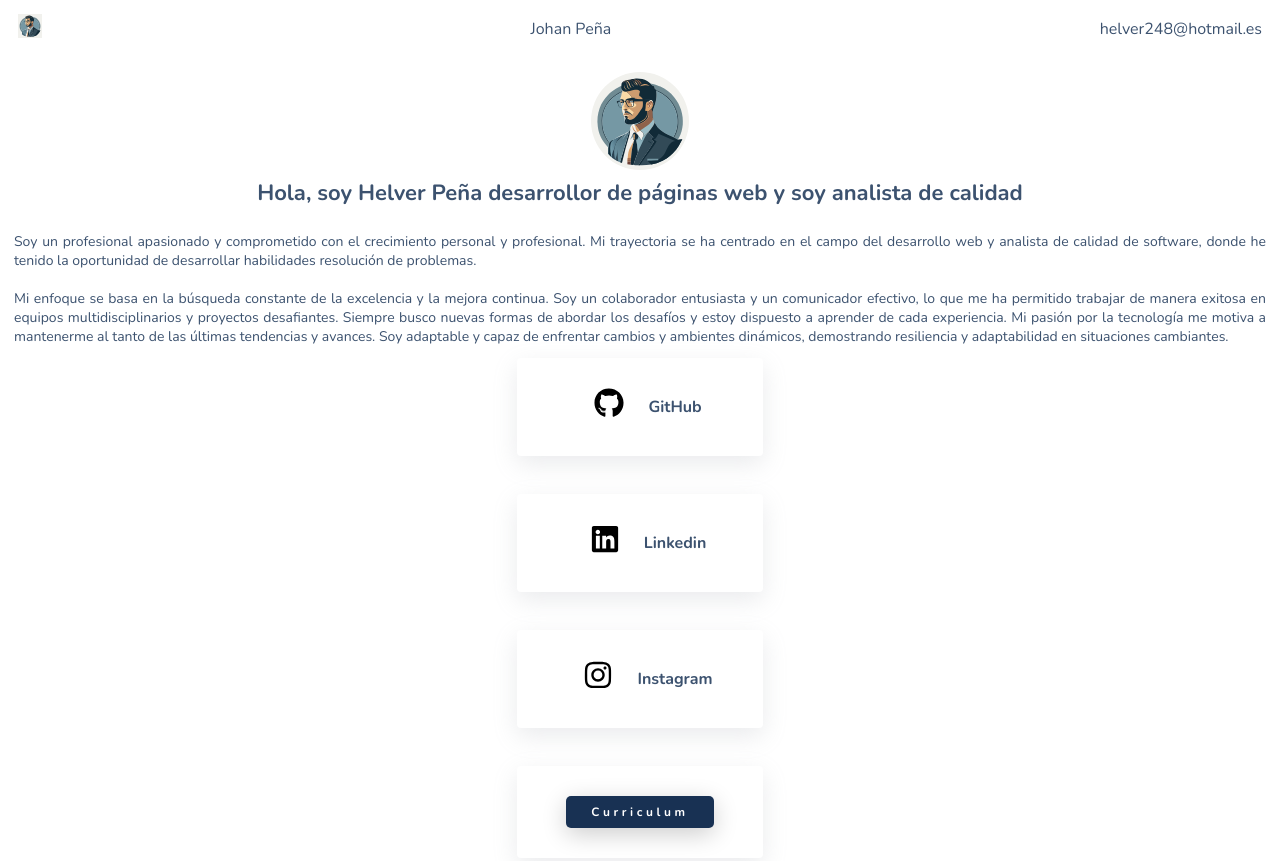
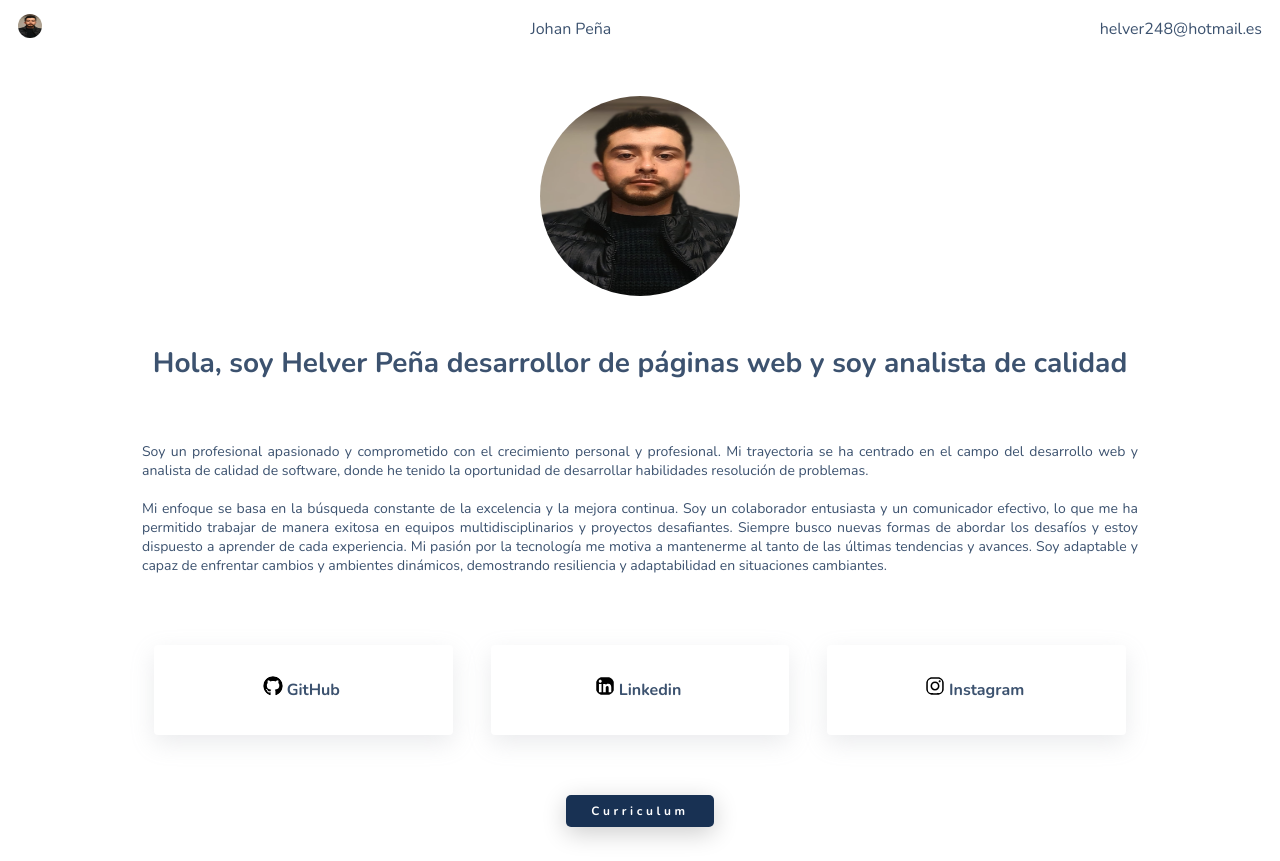
Before and after one commit to jhpenag95/porta, a plain HTML site: page index.html in a window 1280 px wide. Shown: the top 861 px of the page. Drawn offline with nearby package versions, Linux system fonts and the light colour scheme.

Commit message:
portafolio

```diff
--- a/index.html
+++ b/index.html
@@ -14,13 +14,14 @@
     <!--my styles-->
     <link rel="stylesheet" href="style/reset.css">
     <link rel="stylesheet" href="style/nav/nav.css">
-    <link rel="stylesheet" href="style/Descripcion/descripción.css">
+    <link rel="stylesheet" href="style/Descripcion/descripcion.css">
     <link rel="stylesheet" href="style/contentMy/contentMy.css">
     <link rel="stylesheet" href="style/contentSkylls/contentSkylls.css">
     <link rel="stylesheet" href="style/contentHobies/contentHobies.css">
     <link rel="stylesheet" href="style/contentSchool/contentSchool.css">
     <link rel="stylesheet" href="style/experience/experience.css">
     <link rel="stylesheet" href="style/contentContact/contentContact.css">
+    <link rel="stylesheet" href="style/mediaQuery.css">
     <link rel="stylesheet" href="style/footer/footer.css">
 
 </head>
@@ -29,7 +30,7 @@
     <header>
         <div class="contentMenu">
             <div class="contentMenu-icon">
-                <img src="assets/images/logoPortafolio.svg" alt="icono portafolio">
+                <img src="assets/images/imagen perfil.jpg" alt="icono portafolio">
             </div>
             <p>Johan Peña</p>
             <p class="contentMenu-dates">helver248@hotmail.es</p>
@@ -37,7 +38,7 @@
     </header>
     <main>
         <section class="contentDescript">
-            <img src="assets/images/logoPortafolio.svg" alt="Imagen personal">
+            <img src="assets/images/imagen perfil.jpg" alt="Imagen personal" class="profile">
             <div class="contentDescript-name">
                 <h1>Hola, soy Helver Peña desarrollor de páginas web y soy analista de calidad</h1>
             </div>
@@ -56,23 +57,21 @@
             </div>
             <div class="contentDescript-socialNetworks">
                 <a href="" class="contentDescript-socialNetworks__items">
-                    <img src="assets/icon/github.svg" alt="GitHub">
+                    <img src="assets/icon/github.svg" alt="GitHub" class="iconsNetworks">
                     <p>GitHub</p>
                 </a>
                 <a href="" class="contentDescript-socialNetworks__items">
-                    <img src="assets/icon/linkedin.svg" alt="Linkedin">
+                    <img src="assets/icon/linkedin.svg" alt="Linkedin" class="iconsNetworks">
                     <p>Linkedin</p>
                 </a>
                 <a href="" class="contentDescript-socialNetworks__items">
-                    <img src="assets/icon/instagram.svg" alt="Instagram">
+                    <img src="assets/icon/instagram.svg" alt="Instagram" class="iconsNetworks">
                     <p>Instagram</p>
                 </a>
-                <a href="" class="contentDescript-socialNetworks__items">
-                    <button>
-                        <span>Curriculum</span>
-                    </button>
-                </a>
             </div>
+            <button>
+                <span>Curriculum</span>
+            </button>
         </section>
         <section class="contentMy">
             <h2>Sobre mi</h2>
--- a/style/Descripcion/descripción.css
+++ b/style/Descripcion/descripcion.css
@@ -8,9 +8,9 @@
 
 .contentDescript img {
     border-radius: 50%;
-    height: 98px;
+    height: 160px;
     margin-bottom: 8px;
-    width: 98px;
+    width: 160px;
 }
 
 .contentDescript .contentDescript-name {
@@ -26,6 +26,7 @@
 .contentDescript-description p{
     font-size: 14px;
     text-align: justify;
+    margin-bottom: 10px;
 }
 
 .contentDescript  .contentDescript-socialNetworks {
@@ -50,8 +51,8 @@
     transform: scale(1.04);
 }
 
-.contentDescript-socialNetworks__items img {
-    width: 70px;
+.contentDescript-socialNetworks__items .iconsNetworks {
+    width: 30px;
     height: 30px;
 }
 .contentDescript-socialNetworks__items p {
--- /dev/null
+++ b/style/mediaQuery.css
@@ -0,0 +1,49 @@
+@media screen and (min-width: 600px) {
+    main {
+        max-width: 80%;
+        margin: 0 auto;
+    }
+
+    .contentDescript .profile {
+        border-radius: 50%;
+        height: 200px;
+        margin: 24px;
+        width: 200px;
+    }
+
+    .contentDescript .contentDescript-name h1 {
+        font-size: 28px;
+        margin: 24px auto;
+    }
+
+    .contentDescript-description {
+        margin: 24px auto;
+    }
+
+    .contentDescript-socialNetworks__items .iconsNetworks {
+        width: 20px;
+        height: 20px;
+    }
+
+    .contentDescript .contentDescript-socialNetworks {
+        grid-template-columns: repeat(auto-fit, minmax(160px, 1fr));
+        margin: 24px 0px;
+        width: 100%;
+    }
+
+    button {
+        margin: 24px auto;
+    }
+}
+
+@media screen and (max-width: 768px) {
+    /* Estilos para pantallas más pequeñas (por ejemplo, smartphones) */
+}
+
+@media screen and (min-width: 769px) and (max-width: 1024px) {
+    /* Estilos para pantallas medianas (por ejemplo, tabletas) */
+}
+
+@media screen and (min-width: 1025px) {
+    /* Estilos para pantallas grandes (por ejemplo, computadoras de escritorio) */
+}
--- a/style/nav/nav.css
+++ b/style/nav/nav.css
@@ -8,5 +8,7 @@
 }
 
 .contentMenu .contentMenu-icon img{
+    border-radius: 50%;
+    height: 24px;
     width: 24px;
 }
```
Also changed, not shown: assets/images/imagen perfil.jpg (added), assets/images/imagen-perfil.svg (added).
